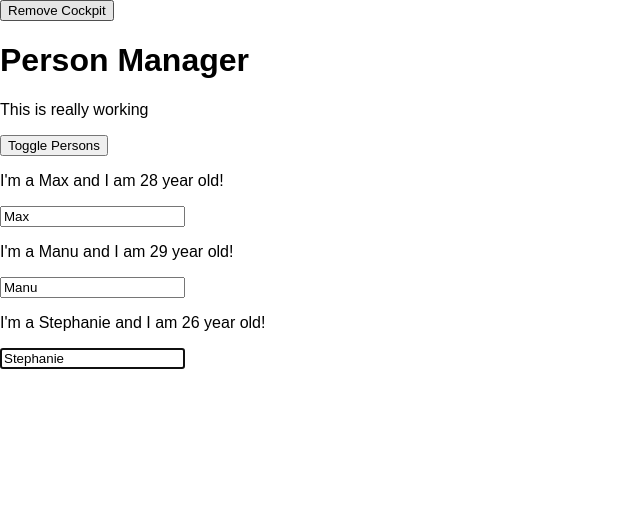
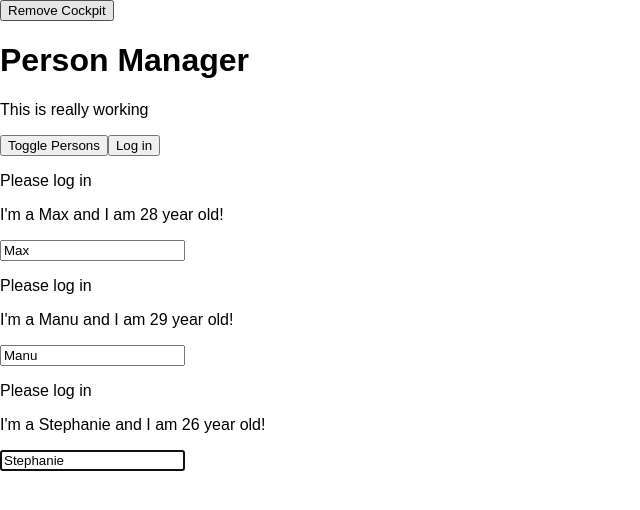
Before and after one commit to zexes-react/react-complete-guide, a React app: page / in a window 1280 px wide. Shown: the top 510 px of the page, without its empty margins (0-640 px from the left). Built offline with nearby package versions, Linux system fonts and the light colour scheme.

Commit message:
Using the ContextApi --> more like provider in moving data around. closes #38

```diff
--- a/src/components/Cockpit/Cockpit.js
+++ b/src/components/Cockpit/Cockpit.js
@@ -1,5 +1,6 @@
 import React, {useEffect, useRef} from 'react';
-import classes from './Cockpit.css'
+import classes from './Cockpit.css';
+import AuthContext from '../../context/auth-context'
 
 const cockpit = (props)=> {
     const toggleBtnRef = useRef(null);
@@ -47,6 +48,9 @@
         {/*this is inefficient, use the below*/}
         <button ref={toggleBtnRef} className={btnClass} onClick={props.clicked}>Toggle Persons
         </button>
+       <AuthContext.Consumer>
+           {(context) => <button onClick={context.login}>Log in</button>}
+       </AuthContext.Consumer>
     </div>
   );
 };
--- a/src/components/Persons/Person/Person.js
+++ b/src/components/Persons/Person/Person.js
@@ -4,9 +4,10 @@
 import Auxiliary from '../../../hoc/Auxiliary';
 import withClass from "../../../hoc/withClass";
 import classes from './Person.css'
+import AuthContext from '../../../context/auth-context'
 
 
-class Person extends Component  {
+class Person extends Component {
 
     constructor(props) {
         super(props);
@@ -21,11 +22,16 @@
     render() {
         console.log('[Person.js] rendering...');
         const rnd = Math.random();
-        if(rnd === 0.7){
+        if (rnd === 0.7) {
             throw  new Error("Something went wrong");
         }
         return (
             <Auxiliary>
+                <AuthContext.Consumer>
+                    {(context) =>
+                        context.authenticated ? <p>Authenticated!</p> : <p>Please log in</p>
+                    }
+                </AuthContext.Consumer>
                 <p key="i1" onClick={this.props.click}>I'm a {this.props.name} and I am {this.props.age} year old!</p>
                 <p key='i2'>{this.props.children}</p>
                 <input key='i3' type="text"
--- a/src/containers/App.js
+++ b/src/containers/App.js
@@ -1,11 +1,12 @@
 import React, {Component} from 'react';
 
 import classes from './App.css';
-import Persons from "../components/Persons/Persons"
-import '../components/Persons/Person/Person.css'
-import Cockpit from '../components/Cockpit/Cockpit'
-import withClass from '../hoc/withClass'
-import Auxiliary from '../hoc/Auxiliary'
+import Persons from "../components/Persons/Persons";
+import '../components/Persons/Person/Person.css';
+import Cockpit from '../components/Cockpit/Cockpit';
+import withClass from '../hoc/withClass';
+import Auxiliary from '../hoc/Auxiliary';
+import AuthContext from '../context/auth-context';
 
 
 class App extends Component {
@@ -23,7 +24,8 @@
         otherState: 'some other value',
         showPersons: false,
         showCockpit: true,
-        changeCounter: 0
+        changeCounter: 0,
+        authenticated: false
     }
 
     static getDerivedStateFromProps(props, state) {
@@ -79,6 +81,10 @@
         this.setState({showPersons: !doesShow});
     }
 
+    loginHandler = () => {
+        this.setState({authenticated: true})
+    };
+
     render() {
         console.log("[App.js] render -> runs 3rd");
         let persons = null;
@@ -87,22 +93,26 @@
             persons = <Persons
                 persons={this.state.persons}
                 clicked={this.deletePersonHandler}
-                changed={this.nameChangedHandler}/>
+                changed={this.nameChangedHandler}
+                isAuthenticated={this.state.authenticated}
+            />
         }
 
         return (
 
             <Auxiliary classes={classes.App}>
                 <button onClick={() => this.setState({showCockpit: false})}>Remove Cockpit</button>
+                <AuthContext.Provider value={{authenticated: this.state.authenticated, login: this.loginHandler}}>
                     {this.state.showCockpit
                         ? <Cockpit
                             title={this.props.appTitle}
                             showPersons={this.state.showPersons}
                             persons={this.state.persons}
-                        clicked={this.togglePersonsHandler}/>
+                            clicked={this.togglePersonsHandler}
+                        />
                         : null}
-
                     {persons}
+                </AuthContext.Provider>
             </Auxiliary>
 
         );
--- /dev/null
+++ b/src/context/auth-context.js
@@ -0,0 +1,8 @@
+import React from 'react';
+
+const authContext = React.createContext({
+    authenticated: false,
+    login: ()=> {}
+    });
+
+export default authContext;
```
Also changed, not shown: src/components/Persons/Persons.js (+11 -8 lines). Lines whose indentation alone changed are shown as unchanged.
